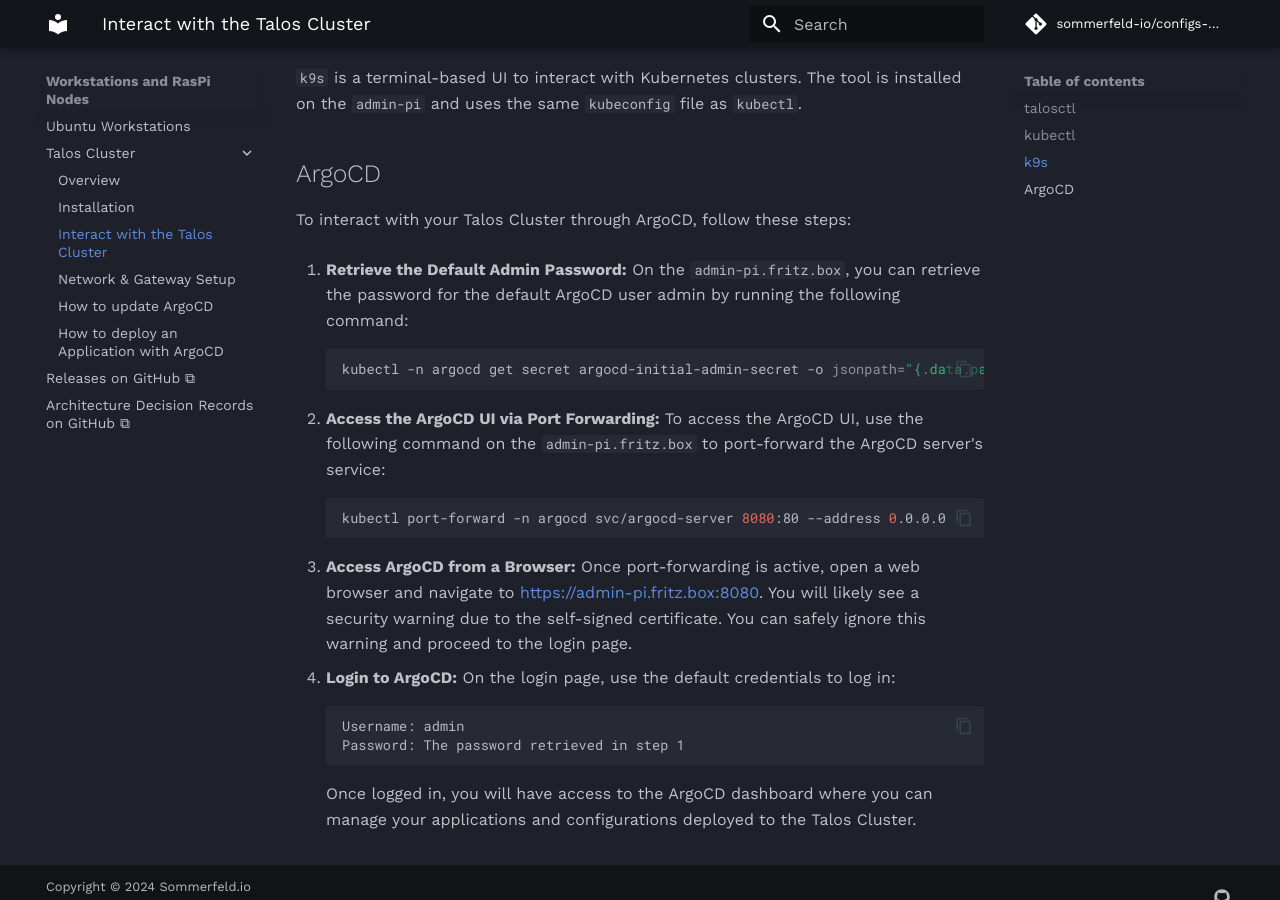
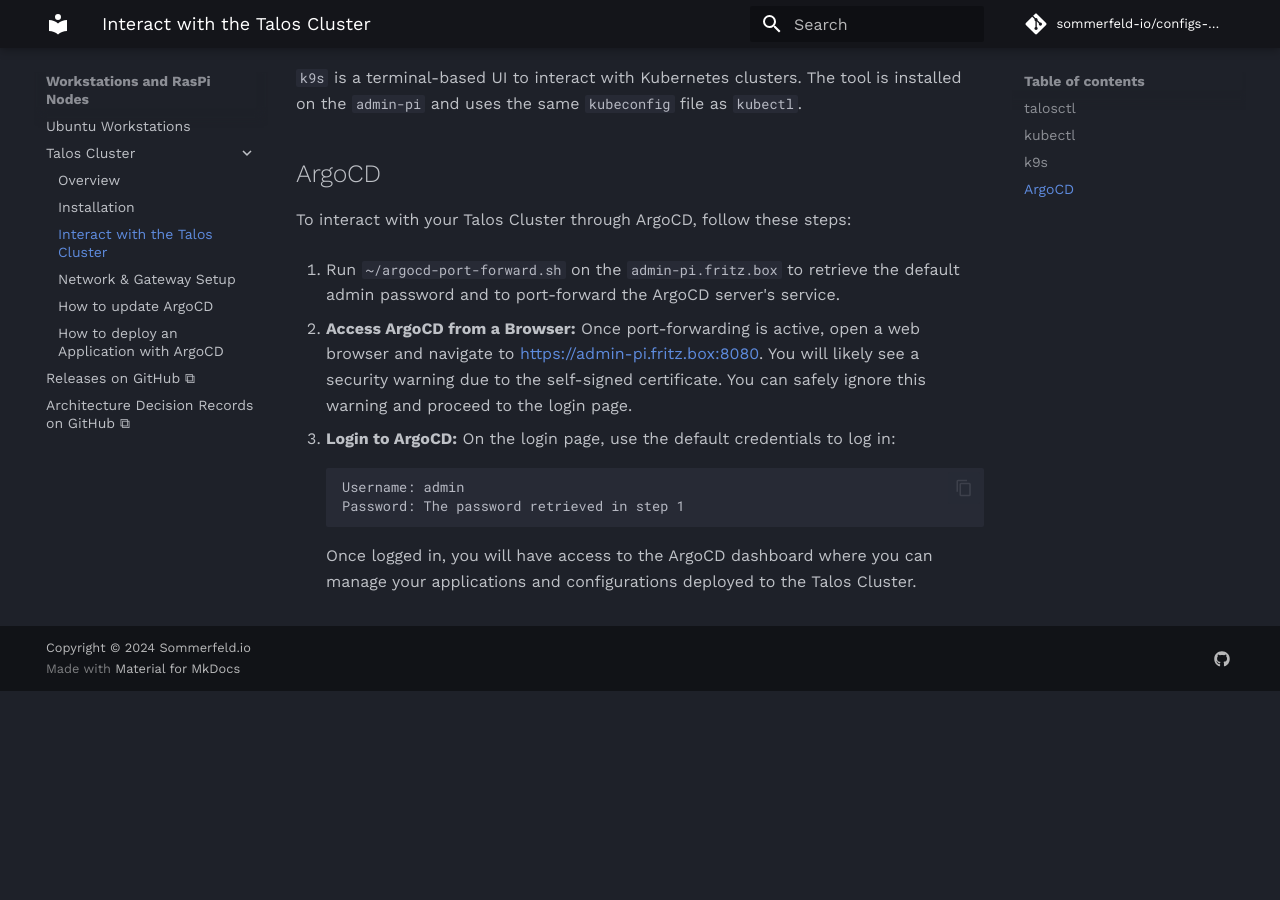
Before and after one commit to sommerfeld-io/configs-homelab, an MkDocs documentation site: the page built from docs/nodes/talos-cluster/interact.md, in a window 1280 px wide and 900 px high, scrolled down 1099 px. Built offline with MkDocs 1.6.1 and Material for MkDocs 9.7.7, drawn with Linux system fonts in a browser that asks for light colours; comment, search, counter and statistics services are not loaded; after the commit the page ends 1790 px from its top, so only the background shows below that.

Commit message:
refactor: forward port to argocd from script

````diff
--- a/docs/nodes/talos-cluster/interact.md
+++ b/docs/nodes/talos-cluster/interact.md
@@ -37,17 +37,7 @@
 
 To interact with your Talos Cluster through ArgoCD, follow these steps:
 
-1. **Retrieve the Default Admin Password:** On the `admin-pi.fritz.box`, you can retrieve the password for the default ArgoCD user admin by running the following command:
-
-    ```bash
-    kubectl -n argocd get secret argocd-initial-admin-secret -o jsonpath="{.data.password}" | base64 -d
-    ```
-
-1. **Access the ArgoCD UI via Port Forwarding:** To access the ArgoCD UI, use the following command on the `admin-pi.fritz.box` to port-forward the ArgoCD server's service:
-
-    ```bash
-    kubectl port-forward -n argocd svc/argocd-server 8080:80 --address 0.0.0.0
-    ```
+1. Run `~/argocd-port-forward.sh` on the `admin-pi.fritz.box` to retrieve the default admin password and to port-forward the ArgoCD server's service.
 
 1. **Access ArgoCD from a Browser:** Once port-forwarding is active, open a web browser and navigate to <https://admin-pi.fritz.box:8080>. You will likely see a security warning due to the self-signed certificate. You can safely ignore this warning and proceed to the login page.
 
````
Also changed, not shown: 5 other files.
